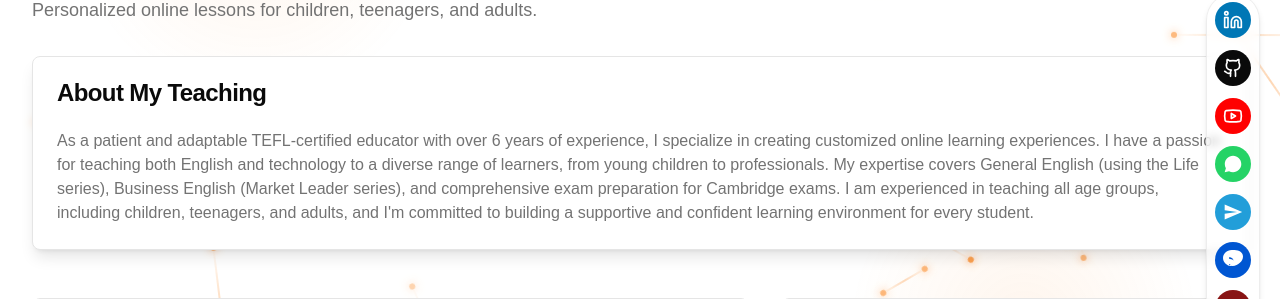
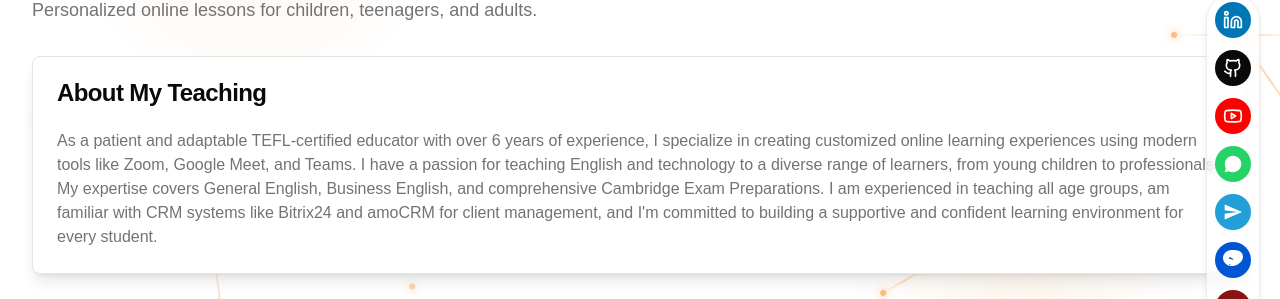
Before and after one commit to MS0C54073/muzoprof, a Next.js app: page /tutor in a window 1280 px wide. Shown: the part 236-535 px from the top of the page. Built offline with nearby package versions, Linux system fonts and the light colour scheme; grey boxes are pictures that could not be loaded.

Commit message:
(Market Leader series) and using the Life series is not necessary, talk

```diff
--- a/src/app/tutor/page.tsx
+++ b/src/app/tutor/page.tsx
@@ -118,7 +118,7 @@ export default function TutorPage() {
                     phone2: "+260 979 287 496",
                     linkedin: "linkedin.com/in/musonda-salimu-a4a0b31b9",
                 },
-                summary: "A patient and adaptable TEFL-certified educator with a Master's degree and over 6 years of experience teaching English and technology online. Proven ability to create customized learning plans for a diverse range of learners, from children to adults. Specializes in Business English (Market Leader series), General English (Life series), and exam preparation. Fosters a supportive environment that builds student confidence and achieves learning objectives.",
+                summary: "A patient and adaptable TEFL-certified educator with a Master's degree and over 6 years of experience teaching English and technology online. Proven ability to create customized learning plans for a diverse range of learners, from children to adults. Specializes in Business English, General English, and exam preparation. Fosters a supportive environment that builds student confidence and achieves learning objectives.",
                 skills: [
                     "English Language Teaching (TEFL)", "Curriculum & Lesson Planning", "Student Assessment & Feedback",
                     "Python Programming", "Web Development (HTML, CSS, JS)", "Roblox & Unity Game Design",
@@ -364,7 +364,7 @@ export default function TutorPage() {
                 </CardHeader>
                 <CardContent>
                     <p className="text-muted-foreground">
-                        <TranslatedText text="As a patient and adaptable TEFL-certified educator with over 6 years of experience, I specialize in creating customized online learning experiences. I have a passion for teaching both English and technology to a diverse range of learners, from young children to professionals. My expertise covers General English (using the Life series), Business English (Market Leader series), and comprehensive exam preparation for Cambridge exams. I am experienced in teaching all age groups, including children, teenagers, and adults, and I'm committed to building a supportive and confident learning environment for every student."/>
+                        <TranslatedText text="As a patient and adaptable TEFL-certified educator with over 6 years of experience, I specialize in creating customized online learning experiences using modern tools like Zoom, Google Meet, and Teams. I have a passion for teaching English and technology to a diverse range of learners, from young children to professionals. My expertise covers General English, Business English, and comprehensive Cambridge Exam Preparations. I am experienced in teaching all age groups, am familiar with CRM systems like Bitrix24 and amoCRM for client management, and I'm committed to building a supportive and confident learning environment for every student."/>
                     </p>
                 </CardContent>
             </Card>
```
